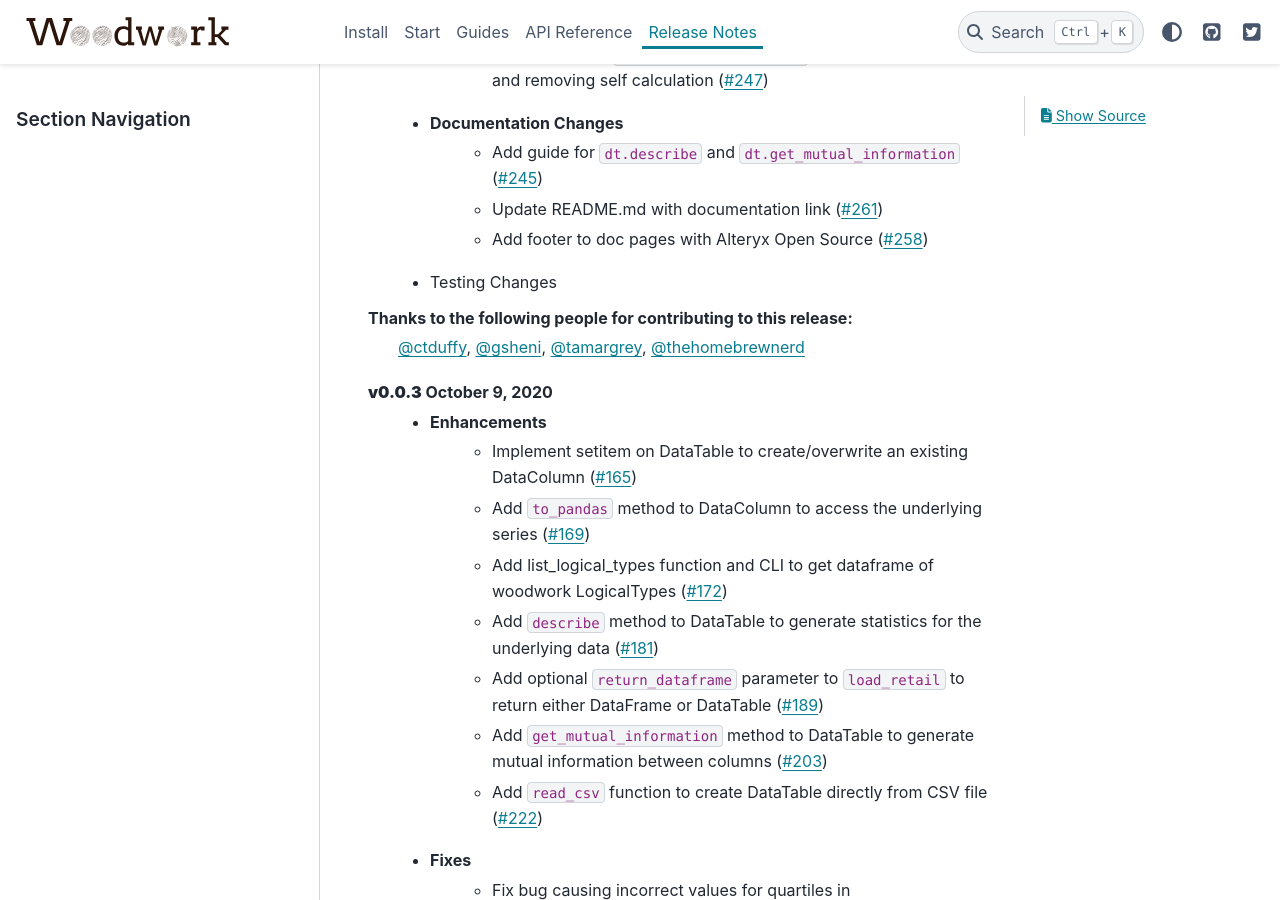
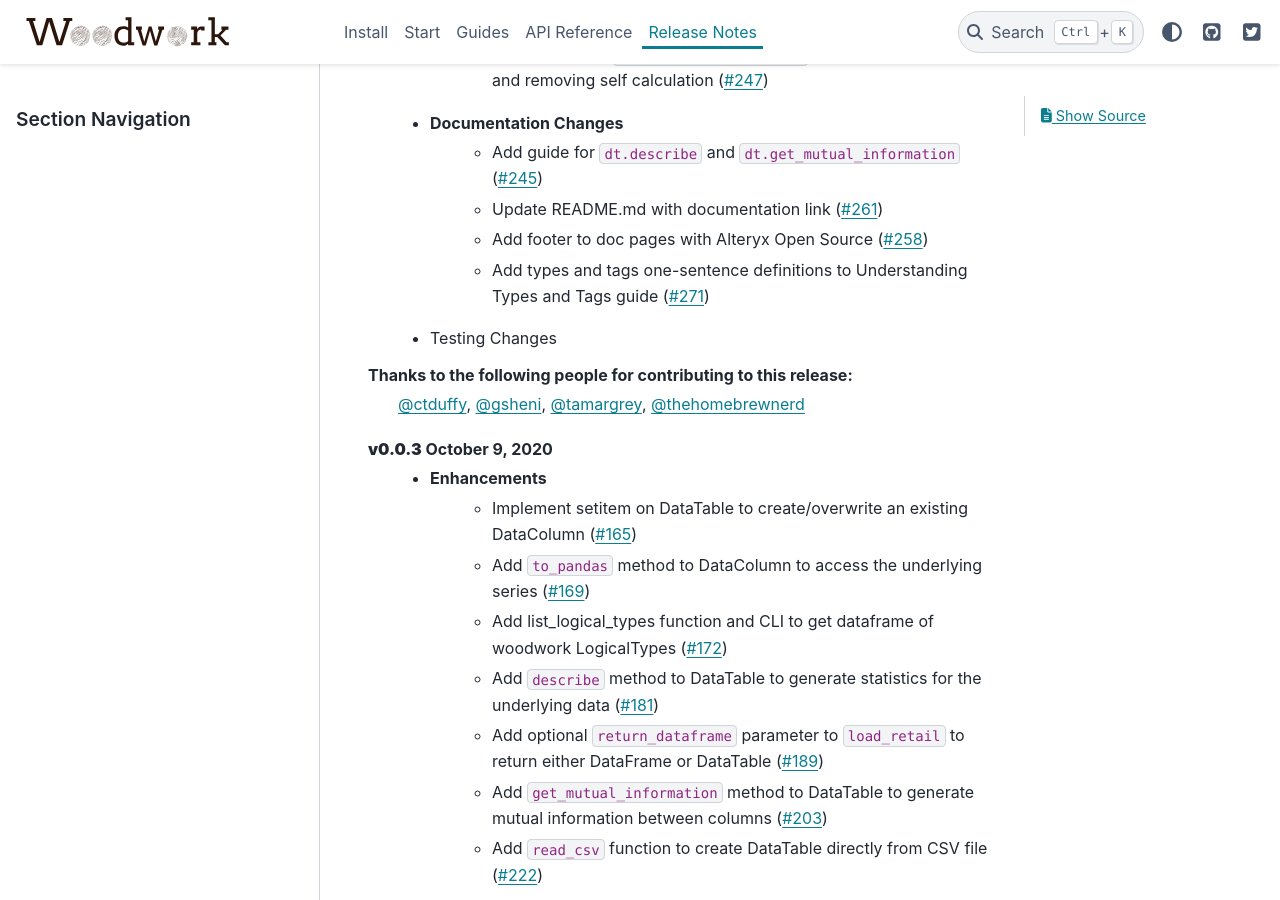
Before and after one commit to alteryx/woodwork, a Sphinx documentation site: the page built from docs/source/release_notes.rst, in a window 1280 px wide and 900 px high, scrolled down 583 px. Built offline with Sphinx 7.4.7 and the PyData theme 0.15.4, drawn with Linux system fonts in a browser that asks for light colours; comment, search, counter and statistics services are not loaded.

Commit message:
update release notes

```diff
--- a/docs/source/release_notes.rst
+++ b/docs/source/release_notes.rst
@@ -16,6 +16,7 @@ Release Notes
         * Add guide for ``dt.describe`` and ``dt.get_mutual_information`` (:pr:`245`)
         * Update README.md with documentation link (:pr:`261`)
         * Add footer to doc pages with Alteryx Open Source (:pr:`258`)
+        * Add types and tags one-sentence definitions to Understanding Types and Tags guide (:pr:`271`)
     * Testing Changes
 
 Thanks to the following people for contributing to this release:
```
